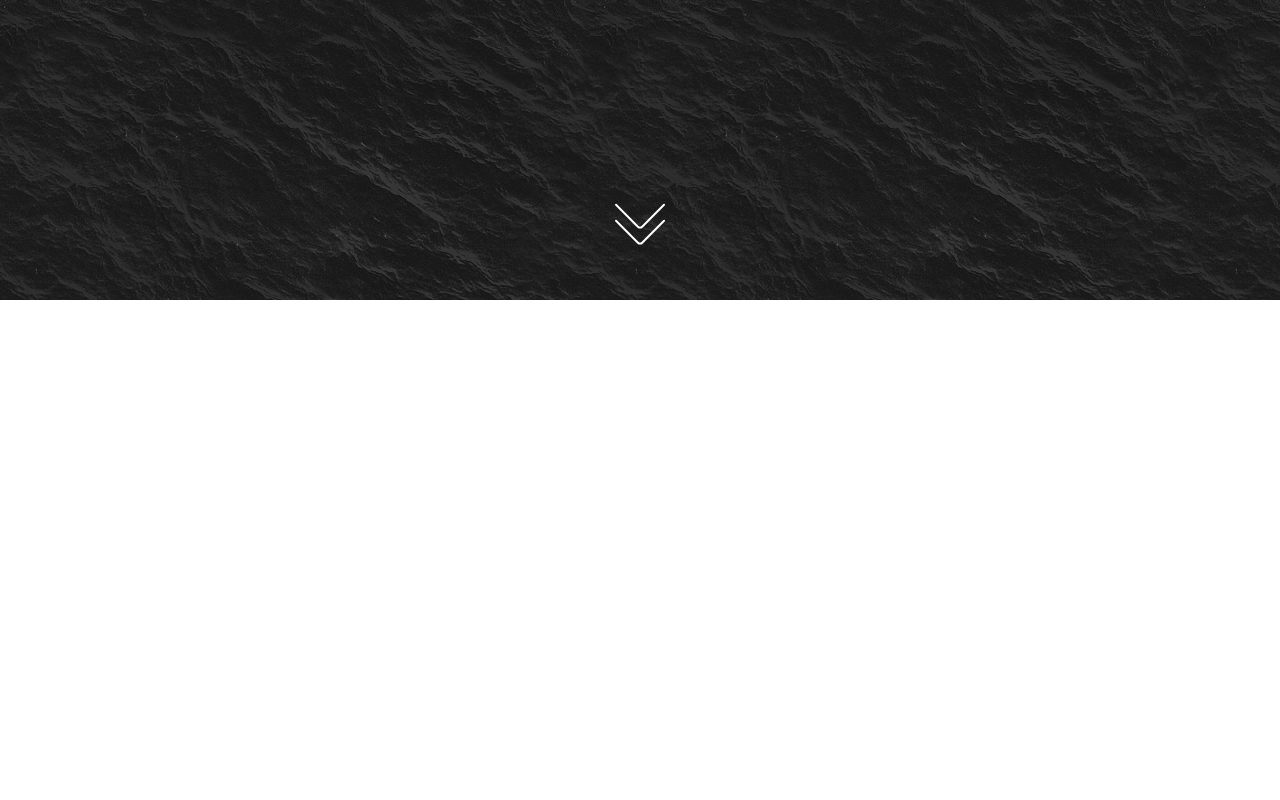
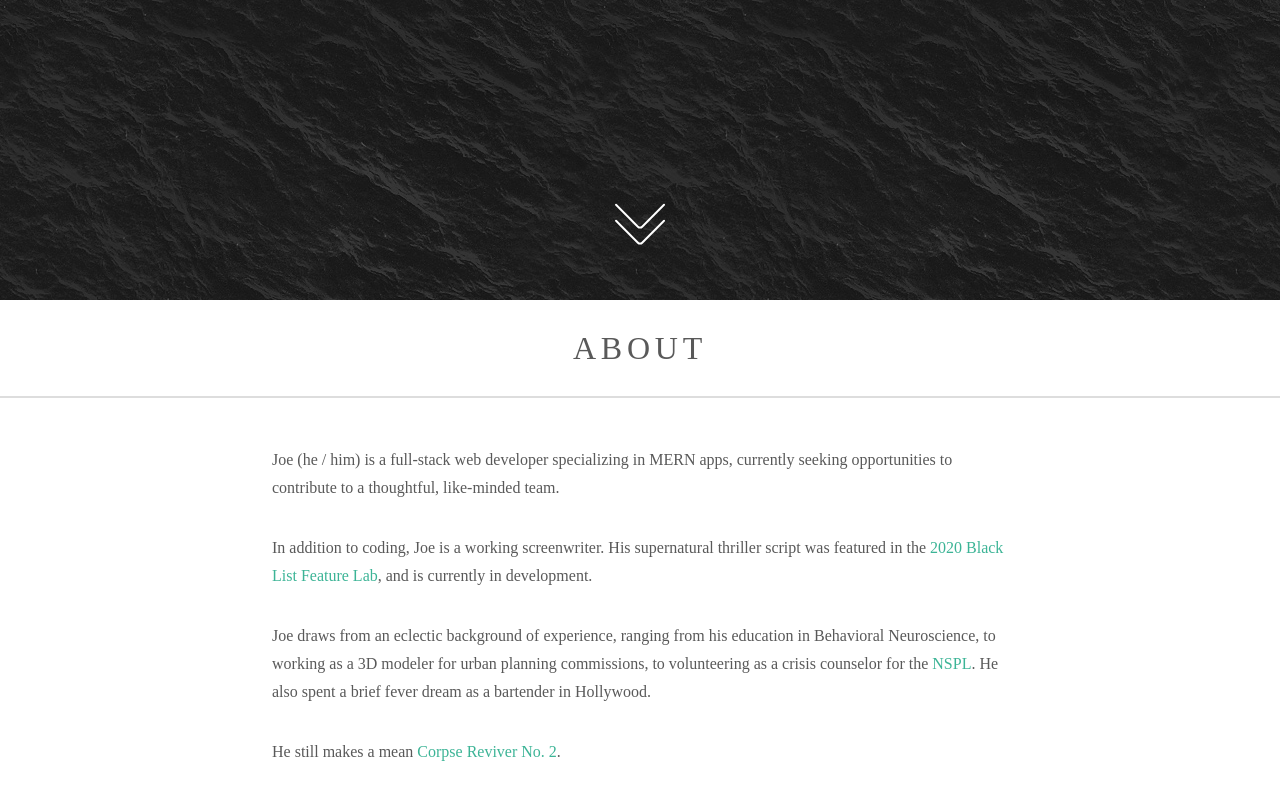
Before and after one commit to joekirchhoff/portfolio-2022, a React (Create React App) app: page / in a window 1280 px wide. Shown: the part 500-1300 px from the top of the page. Before the commit the page ends 800 px from the top, so only its background shows below. Built offline with nearby package versions, Linux system fonts and the light colour scheme.

Commit message:
add About section

```diff
--- a/src/App.js
+++ b/src/App.js
@@ -5,8 +5,7 @@ import GlobalStyle from "./globalStyles/GlobalStyle";
 import Theme from "./globalStyles/Theme";
 
 import Intro from "./components/Intro";
-
-
+import About from "./components/About";
 
 function App() {
   return (
@@ -14,6 +13,7 @@ function App() {
       <StyleReset />
       <GlobalStyle />
       <Intro />
+      <About />
     </ThemeProvider>
   );
 }
--- /dev/null
+++ b/src/components/About.js
@@ -0,0 +1,66 @@
+import styled from "styled-components";
+
+const StyledSection = styled.section`
+  background: #fff;
+`
+
+const StyledHeader = styled.header`
+  color: #595959;
+  padding: 2rem 0;
+  font-size: 2rem;
+  font-weight: 400;
+  letter-spacing: .3rem;
+  text-align: center;
+  border-bottom: solid 2px #ddd;
+`
+
+const Description = styled.div`
+  color: #595959;
+  padding: 2rem;
+  max-width: 50rem;
+  font-size: 1rem;
+  margin: auto;
+  p {
+    padding: 1rem 0;
+    line-height: 1.75rem;
+    a {
+      text-decoration: none;
+      color: #3cb496;
+    }
+  }
+`
+
+const About = () => {
+
+  return (
+    <StyledSection id="about">
+      <StyledHeader>
+        <h1>ABOUT</h1>
+      </StyledHeader>
+      <Description>
+        <p>
+          Joe (he / him) is a full-stack web developer specializing in MERN apps, currently seeking opportunities to contribute to a thoughtful, like-minded team.
+        </p>
+        <p>
+          In addition to coding, Joe is a working screenwriter. His supernatural thriller script was featured in the&nbsp;
+          <a href='https://deadline.com/2020/09/the-black-ist-wif-women-in-film-los-angeles-episodic-feature-labs-1234576135/'>
+            2020 Black List Feature Lab
+          </a>
+          , and is currently in development.
+        </p>
+        <p>
+          Joe draws from an eclectic background of experience, ranging from his education in Behavioral Neuroscience, to working
+          as a 3D modeler for urban planning commissions, to volunteering as a crisis counselor for the&nbsp;
+          <a href='https://suicidepreventionlifeline.org/'>NSPL</a>
+          . He also spent a brief fever dream as a bartender in Hollywood.
+        </p>
+        <p>
+          He still makes a mean&nbsp;
+          <a href='https://punchdrink.com/recipes/corpse-reviver-2/'>Corpse Reviver No. 2</a>.
+        </p>
+      </Description>
+    </StyledSection>
+  )
+}
+
+export default About
--- a/src/globalStyles/GlobalStyle.js
+++ b/src/globalStyles/GlobalStyle.js
@@ -11,6 +11,7 @@ const GlobalStyle = createGlobalStyle`
   :root {
     font-family: 'Montserrat', 'sans-serif';
     font-size: 16px;
+    scroll-behavior: smooth;
   }
 
 `
```
